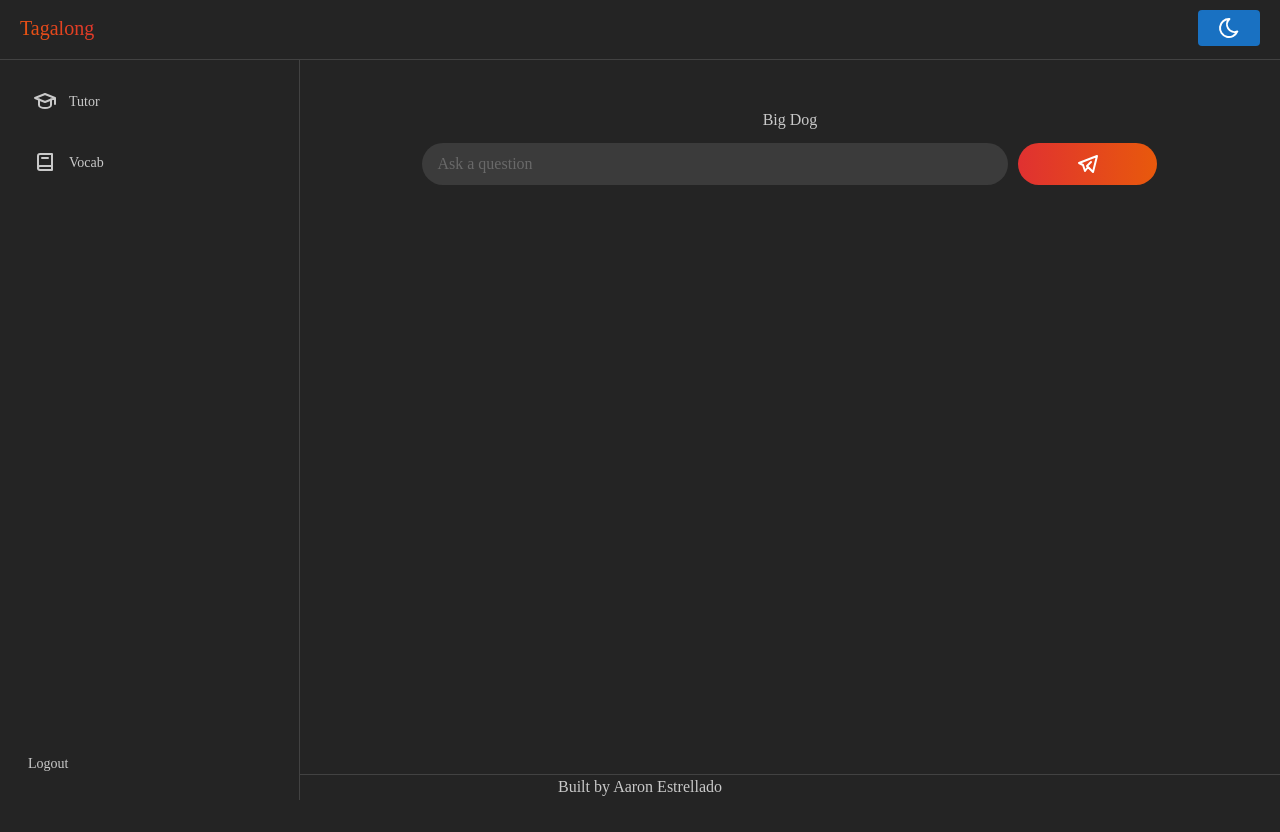
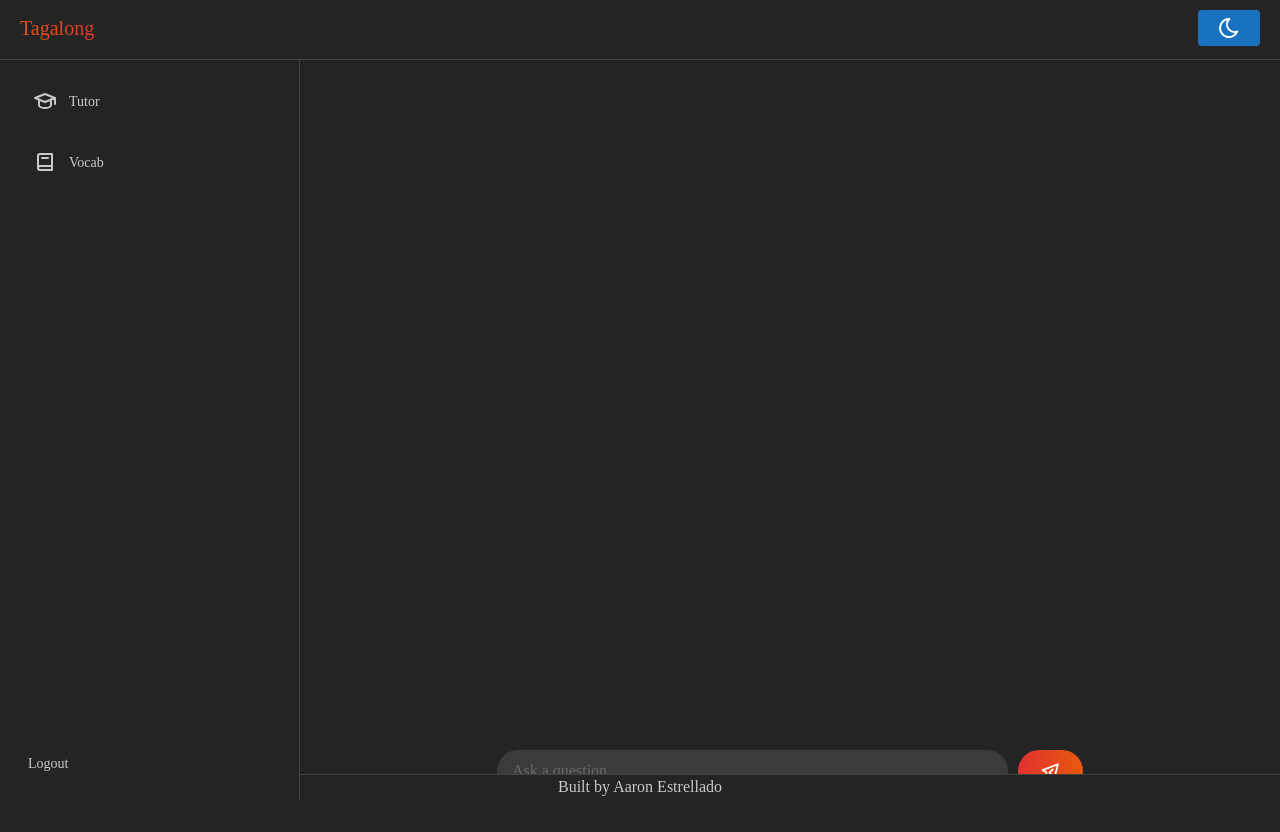
Before and after one commit to aaronestre/tagalong_v2, a React (Vite) app in the folder frontend/: page /chat in a window 1280 px wide. Shown: the top 832 px of the page. Built offline with nearby package versions, Linux system fonts and the light colour scheme.

Commit message:
Added basic functionality to the chat page

```diff
--- a/frontend/src/components/GroqChat.jsx
+++ b/frontend/src/components/GroqChat.jsx
@@ -3,40 +3,53 @@ import { Grid, Flex, GridCol } from "@mantine/core";
 import axios from "axios";
 import SubmitButton from "./SubmitButton";
 import ChatInput from "./ChatInput";
+import Messages from "./Messages";
 function GroqChat() {
   const getContent = (message) => setUserInput(message);
 
   const [userInput, setUserInput] = useState("");
   const [response, setResponse] = useState("");
+  const [messages, setMessages] = useState([]);
 
   const handleSubmit = async (e) => {
     e.preventDefault();
+
+    setMessages((prevMessages) => [...prevMessages, { text: userInput, type: "user" }]);
+
     console.log("Submitted");
+
     try {
       const res = await axios.put("http://localhost:3000/api", {
         content: userInput,
       });
       setResponse(res.data.message);
+      setMessages((prevMessages) => [...prevMessages, { text: res.data.message, type: "bot" }]);
     } catch (err) {
       console.error("Error fetching Groq response:", error);
+      setMessages((prevMessages) => [...prevMessages, { text: "An error occurred", type: "bot" }]);
       setResponse("An error occurred");
     }
+
+    e.target.reset();
   };
 
   return (
     <>
       <form onSubmit={handleSubmit}>
         <Grid gutter="xs">
-          <GridCol span={12}>Big Dog</GridCol>
-          <Grid.Col span={1}></Grid.Col>
-          <Grid.Col span={8}>
+          <GridCol span={2}></GridCol>
+          <GridCol span={8} mih="79vh" mah="79vh"><Messages messages={messages}/></GridCol>
+          <GridCol span={2}></GridCol>
+          <Grid.Col span={12}></Grid.Col>
+          <Grid.Col span={2}></Grid.Col>
+          <Grid.Col span={7}>
             <ChatInput getContent={getContent} />
             {response && <p>Response: {response}</p>}
           </Grid.Col>
-          <Grid.Col span={2}>
+          <Grid.Col span={1}>
             <SubmitButton />
           </Grid.Col>
-          <Grid.Col span={1}></Grid.Col>
+          <Grid.Col span={4}></Grid.Col>
         </Grid>
       </form>
     </>
--- /dev/null
+++ b/frontend/src/components/Messages.jsx
@@ -0,0 +1,38 @@
+import React from "react";
+import { Paper, Text, ScrollArea } from "@mantine/core";
+
+function Messages({messages}) {
+  return (
+    <ScrollArea h="100%">
+      <div
+        style={{
+          flex: 1,
+          display: "flex",
+          flexDirection: "column",
+          gap: "1rem, overflowY: auto",
+        }}
+      >
+        {messages.map((msg, index) => (
+          <Paper
+            key={index}
+            m="10px"
+            padding="md"
+            shadow="lg"
+            radius="lg"
+            bg={msg.type === "bot" ? "#f1f1f1" : "#007bff"}
+            style={{
+              alignSelf: msg.type === "bot" ? "flex-start" : "flex-end",
+              color: msg.type === "bot" ? "#000" : "#fff",
+            }}
+          >
+            <Text m="15px" maw="450px">
+              {msg.text}
+            </Text>
+          </Paper>
+        ))}
+      </div>
+    </ScrollArea>
+  );
+}
+
+export default Messages;
```
